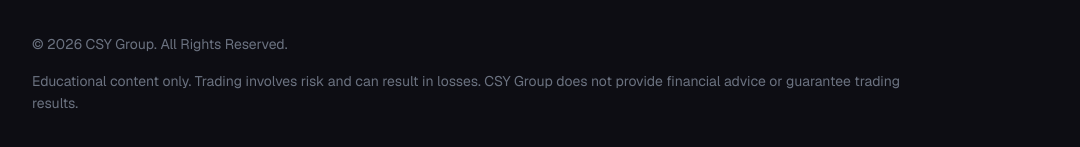
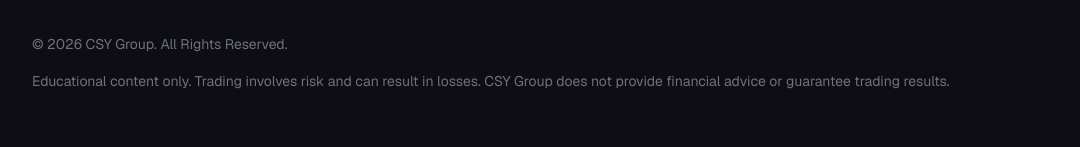
Before and after one commit to CSYHoldings/csy-website, a Next.js app: page /en in a window 1280 px wide. Shown: the part 7934-8081 px from the top of the page, without its empty margins (32-1112 px from the left). Built offline with nearby package versions, Linux system fonts and the light colour scheme.

Commit message:
fix: fix footer disclaimer width

```diff
--- a/src/components/Footer.tsx
+++ b/src/components/Footer.tsx
@@ -135,7 +135,7 @@
           <p className="text-sm text-text-tertiary">
             {t("copyright", { year: new Date().getFullYear() })}
           </p>
-          <p className="mt-4 max-w-4xl text-sm leading-relaxed text-text-tertiary">
+          <p className="mt-4 text-sm leading-relaxed text-text-tertiary">
             {t("disclaimer")}
           </p>
         </div>
```
